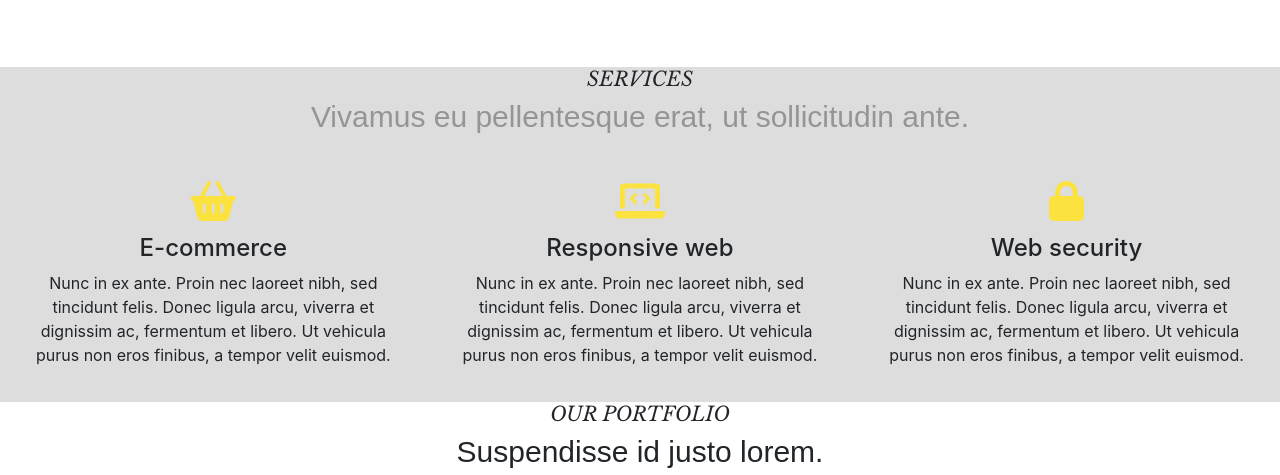
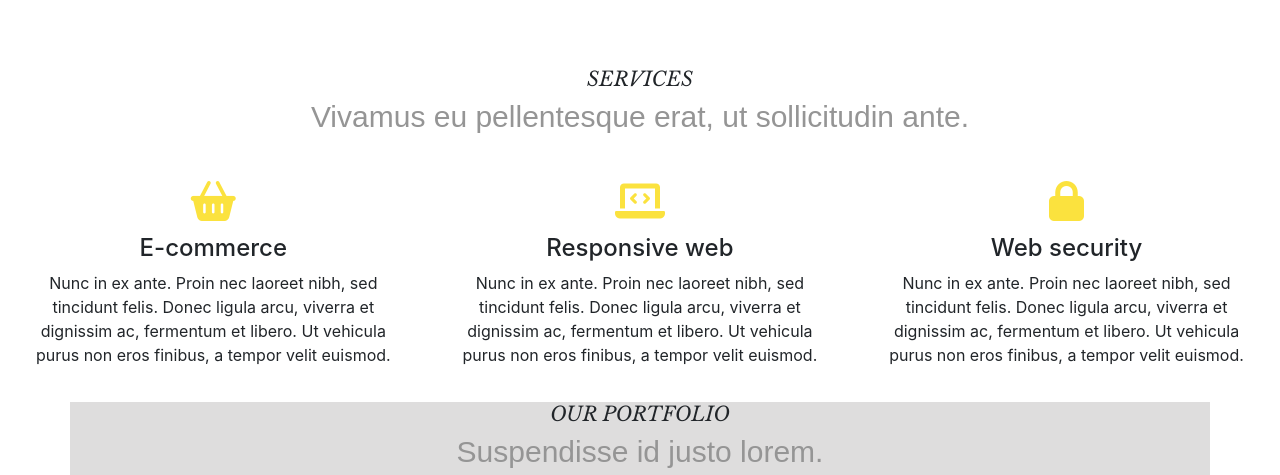
Before and after one commit to smulczynskasia/Creative_agency, a website: page index.html in a window 1280 px wide. Shown: the part 1193-1668 px from the top of the page. Drawn offline with nearby package versions, Linux system fonts and the light colour scheme; files that its build step writes are made by us from their sources; grey boxes are pictures that could not be loaded; a web font is replaced by a local one.

Commit message:
Update style.scss

```diff
--- a/sass/style.scss
+++ b/sass/style.scss
@@ -72,10 +72,6 @@ img {
 
 /* About */
 
-.container-services {
-  background-color: #DEDDDD;
-}
-
 .container-services h2 {
   color: #959595;
 }
@@ -97,6 +93,14 @@ h3 {
 }
 
 /* Portfolio */
+
+.container {
+  background-color: #DEDDDD;
+}
+
+.container h2 {
+  color: #959595;
+}
 
 .row {
   display: flex;
```
